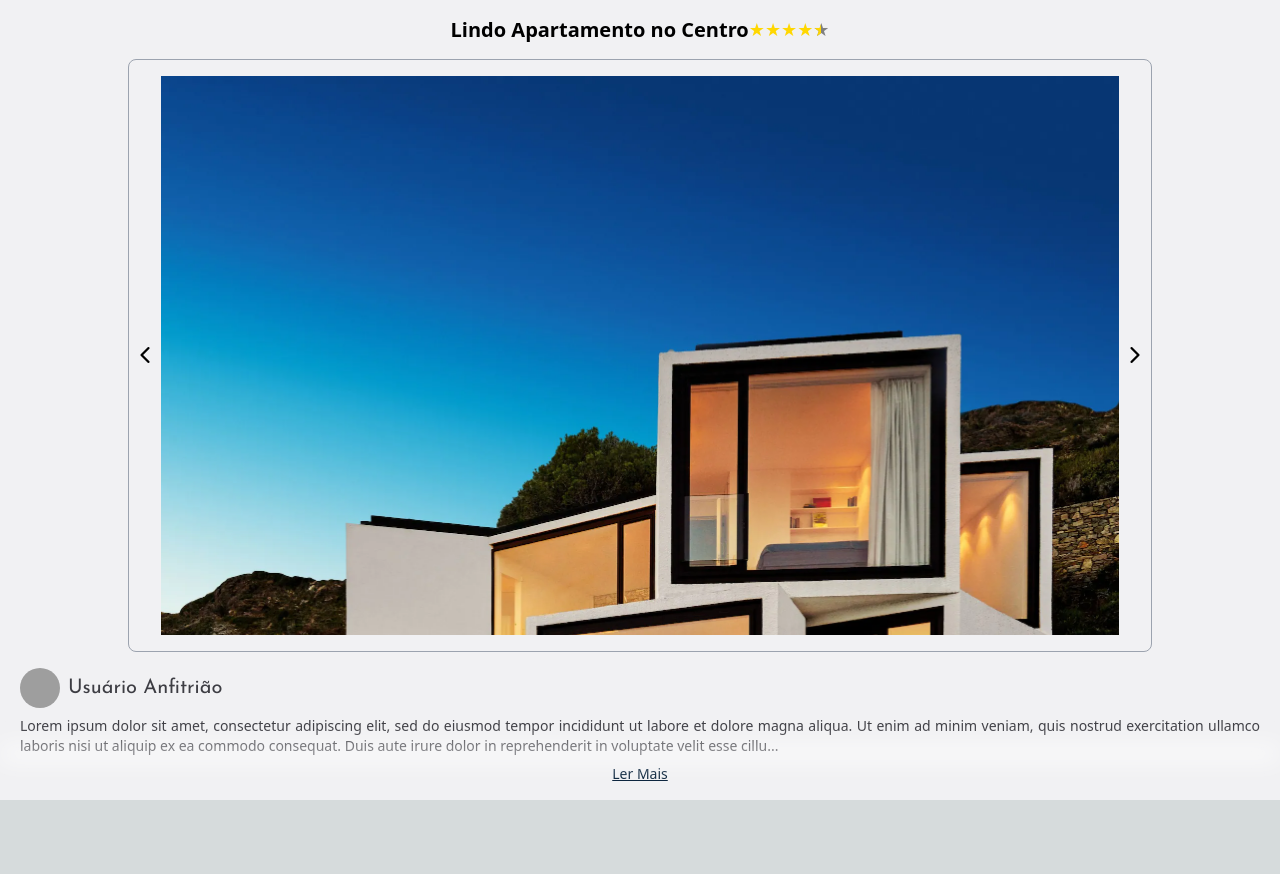
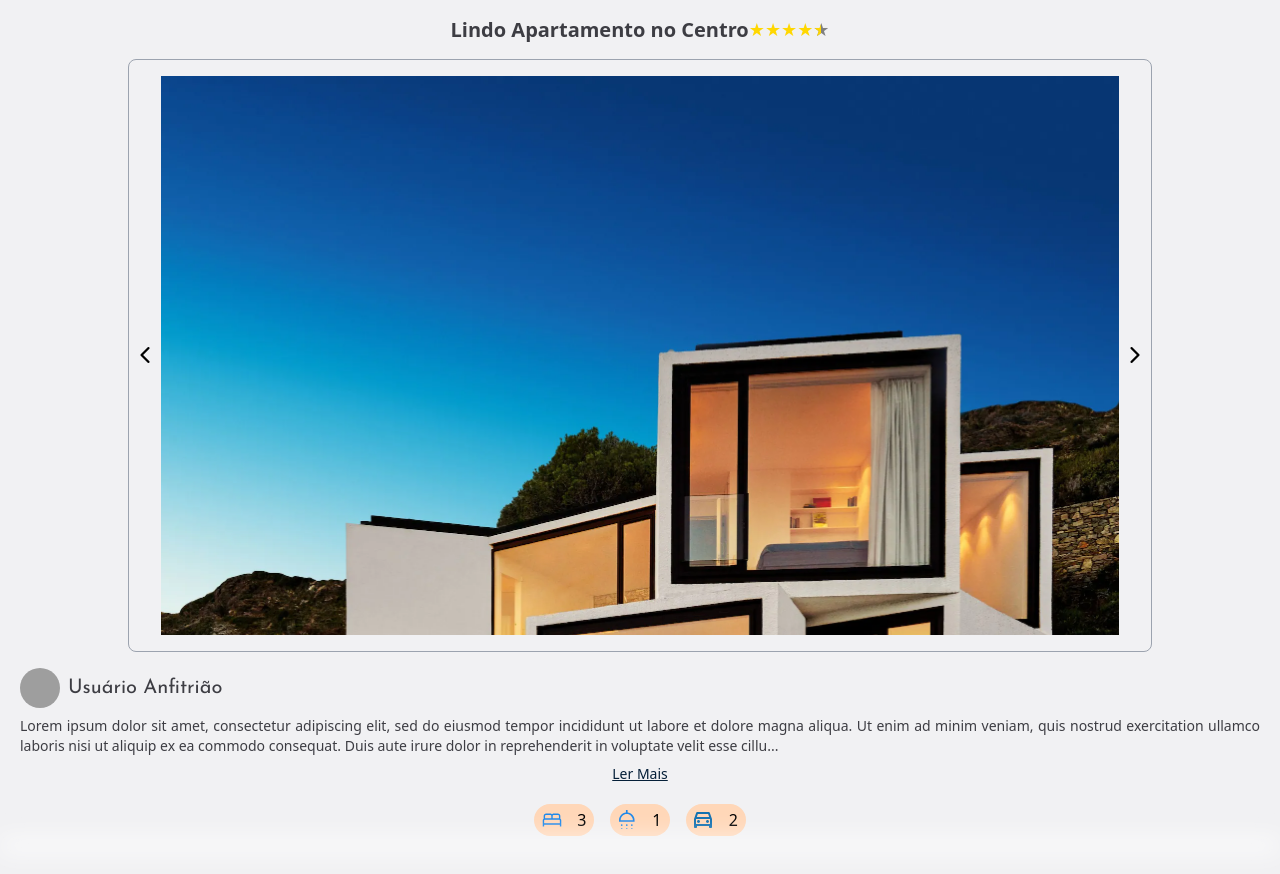
Before and after one commit to ADS2024-2-LocaEspaco/LocacaoEspacoFE, a Next.js app: page /anuncio/exibir/exibirAnuncio in a window 1280 px wide. Shown: the top 874 px of the page. Before the commit the page ends 800 px from the top, so only its background shows below. Built offline with nearby package versions, Linux system fonts and the light colour scheme; grey boxes are pictures that could not be loaded.

Commit message:
Criando botões com renderização dinâmica para a exibição da quantidade de comodidades

```diff
--- a/src/pages/anuncio/components/anfitriaoProps.tsx
+++ b/src/pages/anuncio/components/anfitriaoProps.tsx
@@ -7,20 +7,51 @@ interface AnfitriaoProps {
   nome: string,
   descricao: string
 }
+
+interface ImovelProps {
+  nome: string,
+  descricao: string,
+  endereco: string,
+  preco: number,
+  quartos: number,
+  banheiros: number,
+  vagas: number,
+  area: number,
+  anfitriao: AnfitriaoProps
+}
+
 export const anfitriaoData = {
   foto: 'https://marketplace.canva.com/EAE_5IzADKE/1/0/1600w/canva-OwKgqn8V-m8.jpg',
   nome: 'Usuário Anfitrião',
   descricao: 'Lorem ipsum dolor sit amet, consectetur adipiscing elit, sed do eiusmod tempor incididunt ut labore et dolore magna aliqua. Ut enim ad minim veniam, quis nostrud exercitation ullamco laboris nisi ut aliquip ex ea commodo consequat. Duis aute irure dolor in reprehenderit in voluptate velit esse cillum dolore eu fugiat nulla pariatur. Excepteur sint occaecat cupidatat non proident, sunt in culpa qui officia deserunt mollit anim id est laborum. Lorem ipsum dolor sit amet, consectetur adipiscing elit, sed do eiusmod tempor incididunt ut labore et dolore magna aliqua. Ut enim ad minim veniam, quis nostrud exercitation ullamco laboris nisi ut aliquip ex ea commodo consequat.'
 }
 
-const AnfitriaoInfos = ({ foto, nome, descricao }: AnfitriaoProps) => {
+export const imovelData = {
+  nome: 'Lindo Apartamento no Centro',
+  descricao: 'Lorem ipsum dolor sit amet, consectetur adipiscing elit, sed do eiusmod tempor incididunt ut labore et dolore magna aliqua. Ut enim ad minim veniam, quis nostrud exercitation ullamco laboris nisi ut aliquip ex ea commodo consequat. Duis aute irure dolor in reprehenderit in voluptate velit esse cillum dolore eu fugiat nulla pariatur.',
+  endereco: 'Rua dos Bobos, 0 - Centro, São Paulo - SP',
+  preco: 200,
+  quartos: 2,
+  banheiros: 2,
+  vagas: 1,
+  area: 50,
+  anfitriao: anfitriaoData
+}
+
+const AnfitriaoInfos = ({ foto, nome, descricao, quartos, banheiros, vagas }: AnfitriaoProps & { quartos: number, banheiros: number, vagas: number }) => {
   const [lerMais, setLerMais] = useState(false);
   const truncatedDescription = descricao.substring(0, 300);
   const descricaoRef = useRef<HTMLParagraphElement>(null);
 
+  const amenities = [
+    { type: 'Quartos', count: quartos, icon: '/icons/bed_icon.svg' },
+    { type: 'Banheiros', count: banheiros, icon: '/icons/shower_icon.svg' },
+    { type: 'Vagas', count: vagas, icon: '/icons/car_icon.svg' },
+  ];
+
 
   return (
-    <div className="flex flex-col justify-items-center ml-0">
+    <div className="flex flex-col justify-items-center ml-0 h-screen">
       <div className="flex items-center mb-2 px-5">
         <img src={foto} alt="" className="rounded-full w-10 h-10 mr-2" />
         <h2 className="font-josefin text-xl font-medium text-[#3D3D43] truncate md:max-w-md " >{nome}</h2>
@@ -39,6 +70,15 @@ const AnfitriaoInfos = ({ foto, nome, descricao }: AnfitriaoProps) => {
             </button>
           )}
         </div>
+
+        <div className="pt-5 pb-10 flex justify-center space-x-4">
+          {amenities.map((amenity) => (
+            <button key={amenity.type} className="flex bg-[#FFD7B8] w-[60px] h-8 rounded-2xl justify-around items-center">
+              <img src={amenity.icon} alt={amenity.type} />
+              <p className="text-black text-base">{amenity.count}</p>
+            </button>
+          ))}
+        </div>
       </div>
     </div>
   )
--- a/src/pages/anuncio/exibir/exibirAnuncio/index.tsx
+++ b/src/pages/anuncio/exibir/exibirAnuncio/index.tsx
@@ -16,21 +16,21 @@ const ExibirAnuncio = () => {
   const [imagens] = useState([image1, image2, image3]);
 
   return (
-    <div className='bg-[#F1F1F3] h-screen'>
+    <div className='bg-[#F1F1F3] h-full'>
 
       {/* Section 1 */}
       <section className="flex flex-col items-center mb-4">
-      <div className="flex justify-between pt-4 flex-wrap">
-        <h1 className="text-xl font-bold mb-2">{titulo}</h1>
-        <Avaliacao nota={nota} />
-      </div >
-      <Carrossel imagens={imagens} />
-    </section>
+        <div className="flex justify-between pt-4 flex-wrap">
+          <h1 className="text-xl font-bold mb-2 text-[#3D3D43]">{titulo}</h1>
+          <Avaliacao nota={nota} />
+        </div >
+        <Carrossel imagens={imagens} />
+      </section>
 
 
       {/* Section 2 */}
       <section>
-        <AnfitriaoInfos {...anfitriaoData} />
+        <AnfitriaoInfos quartos={3} banheiros={1} vagas={2} {...anfitriaoData} />
       </section>
 
     </div>
```
Also changed, not shown: public/icons/bed_icon.svg.
